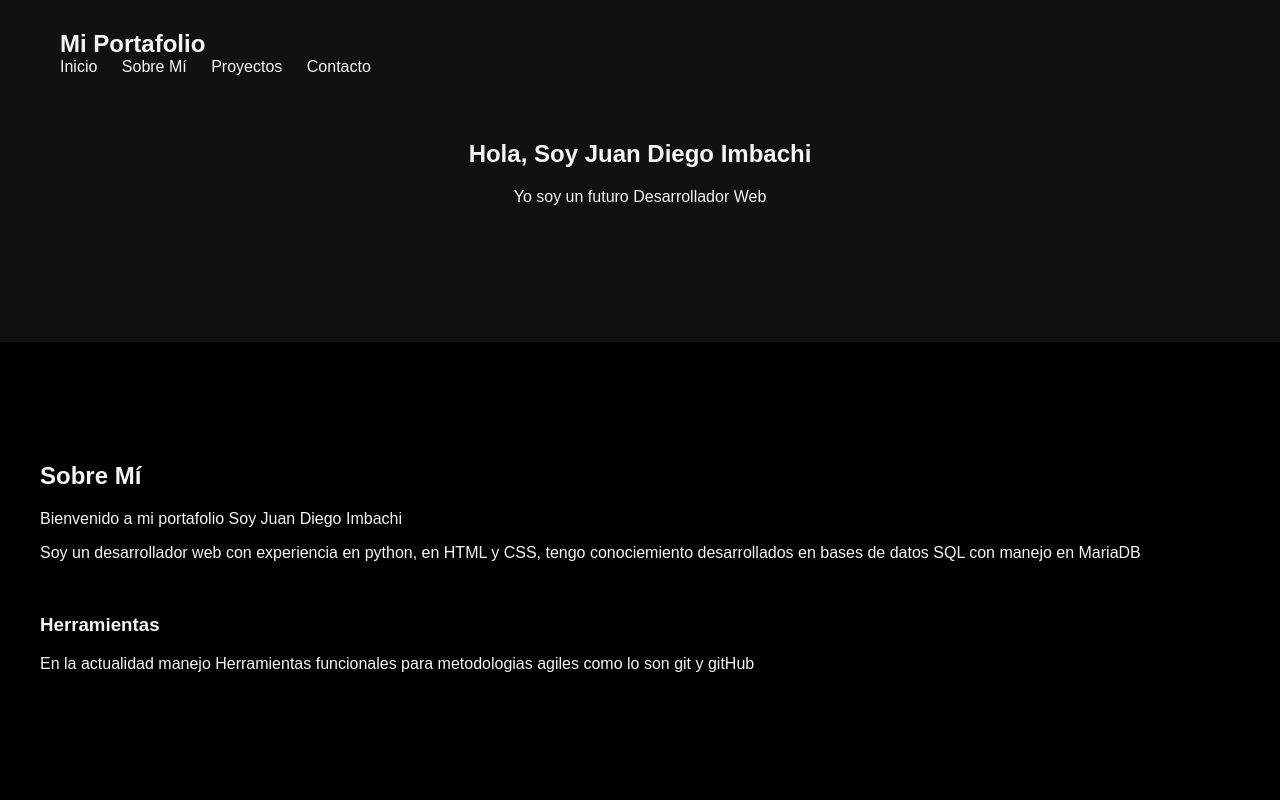
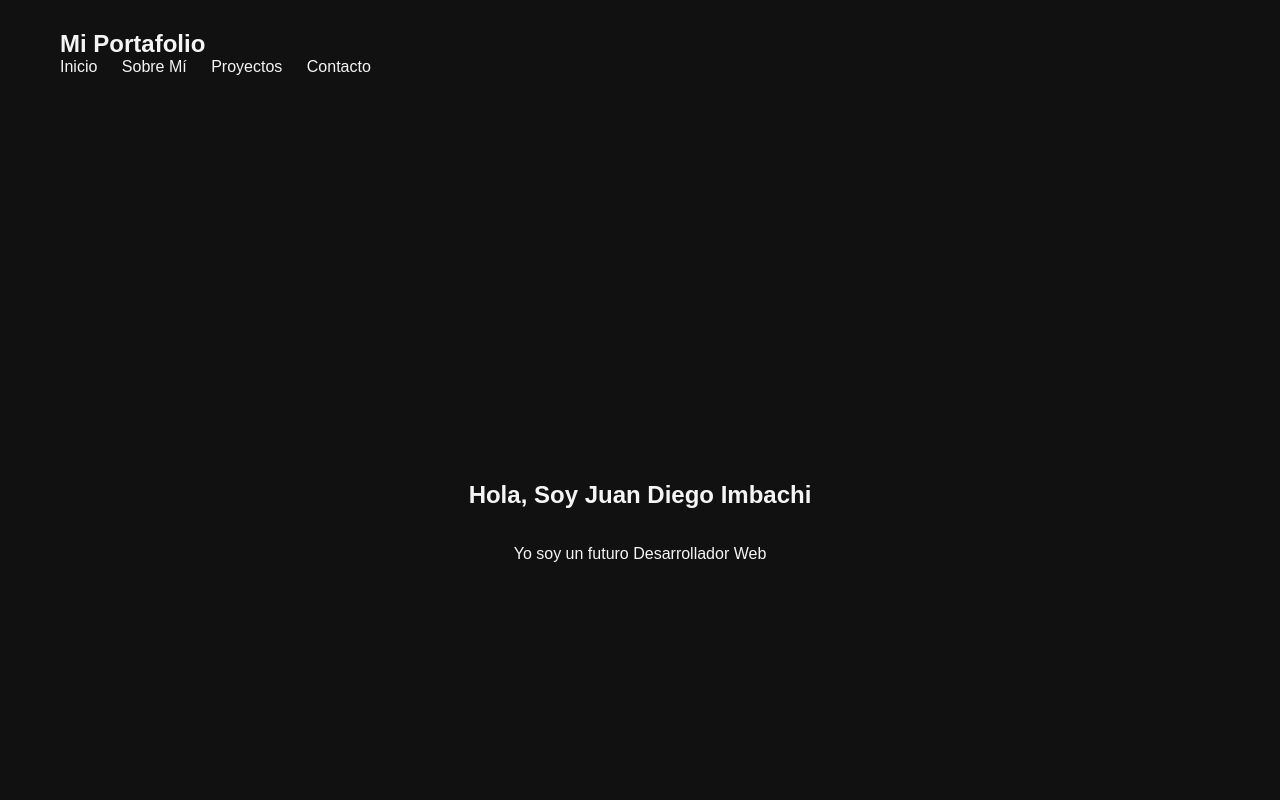
Before and after one commit to juand2306/TercertrimestreImbachi, a plain HTML site: page PORTAFOLIODESARROLLADOR/portafolio.html in a window 1280 px wide. Shown: the top 800 px of the page. Drawn offline with Linux system fonts and the light colour scheme.

Commit message:
Portafolio

```diff
--- a/PORTAFOLIODESARROLLADOR/portafolio.css
+++ b/PORTAFOLIODESARROLLADOR/portafolio.css
@@ -7,6 +7,19 @@ body{
 }
 
 .contenedor {
+    max-width: 1200px;
+    margin: 0 auto;
+    padding: 20px;
+
+    width: 100%;
+    height: 100vh;
+    display: flex;
+    flex-direction: column;
+    align-items: center;
+    justify-content: center;
+}
+
+.contenedorg{
     max-width: 1200px;
     margin: 0 auto;
     padding: 20px;
@@ -52,8 +65,18 @@ body{
     text-align: center;
 }
 
+/* .ss{
+    width: 100%;
+    height: 50vh;
+    display: flex;
+    flex-direction: column;
+    align-items: center;
+    justify-content: center;
+} */
+
 .infomia {
     padding: 80px 0;
+
 }
 
 .projects {
--- a/PORTAFOLIODESARROLLADOR/portafolio.html
+++ b/PORTAFOLIODESARROLLADOR/portafolio.html
@@ -12,7 +12,7 @@
             <img class="logW" src="https://i.blogs.es/c429db/whatsapp/840_560.jpg" alt="Whatsapp">
             <img class="logG" src="https://static.vecteezy.com/system/resources/previews/021/515/060/original/google-gmail-logo-symbol-white-design-illustration-with-black-background-free-vector.jpg" alt="gmail">
         </div> -->
-        <div class="contenedor">
+        <div class="contenedorg">
             <h1>Mi Portafolio</h1>
             <ul class="links">
                 <li class="bns"><a class="a" href="#presentacion">Inicio</a></li>
@@ -61,7 +61,6 @@
             <span class="whp">
                 <a href="https://wa.me/573203157252?text=Hola,%20v%C3%AD%20tu%20portafolio%20y%20me%20llamo%20mucho%20la%20atenci%C3%B3n">whatsApp</a>
             </span>
-
             <div class="container">
                 <h2 class="tt">¡Dejame saber quien eres si estas interesado!</h2>
                 <h3>Deja tus datos</h3>
```
Lines whose indentation alone changed are shown as unchanged.
